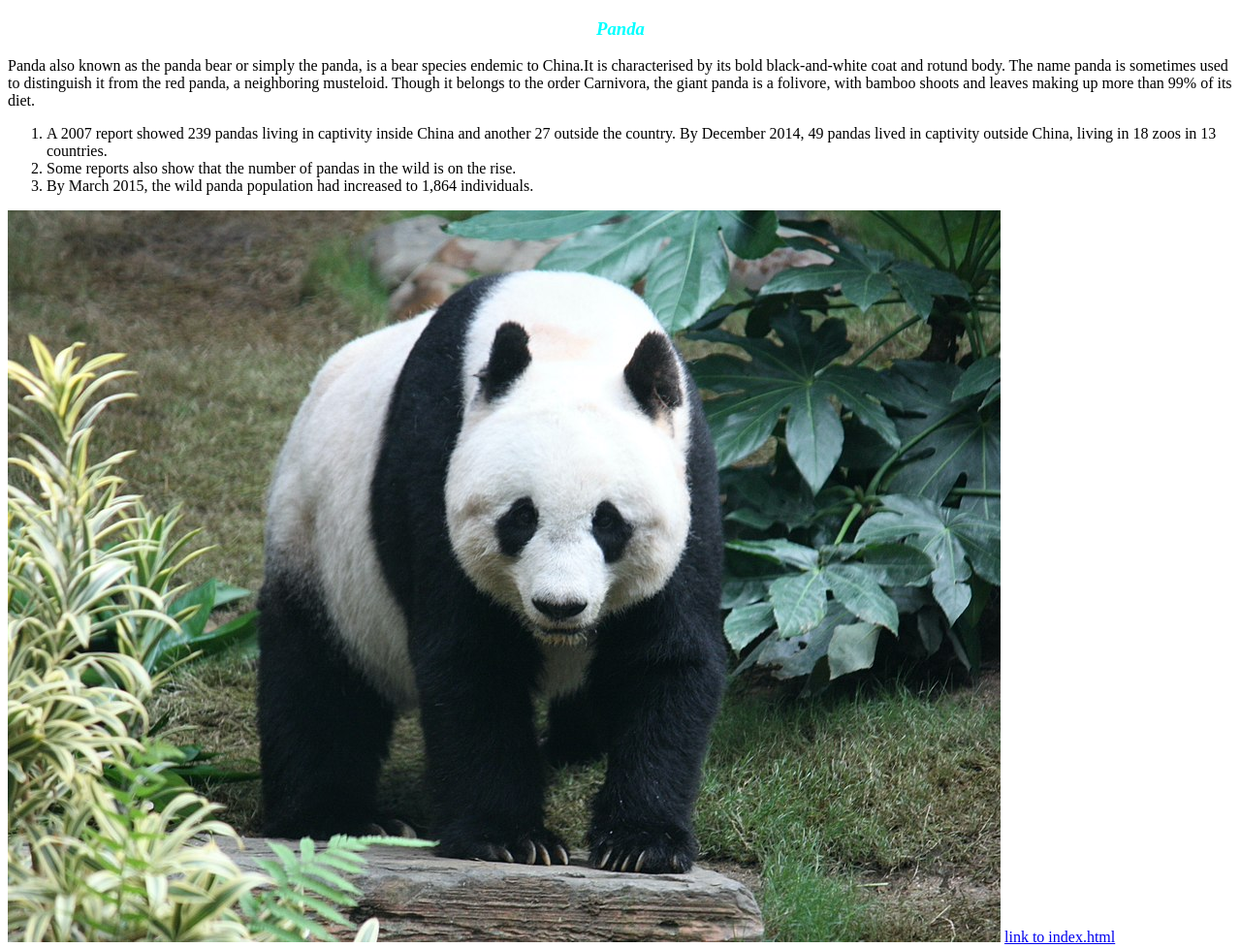
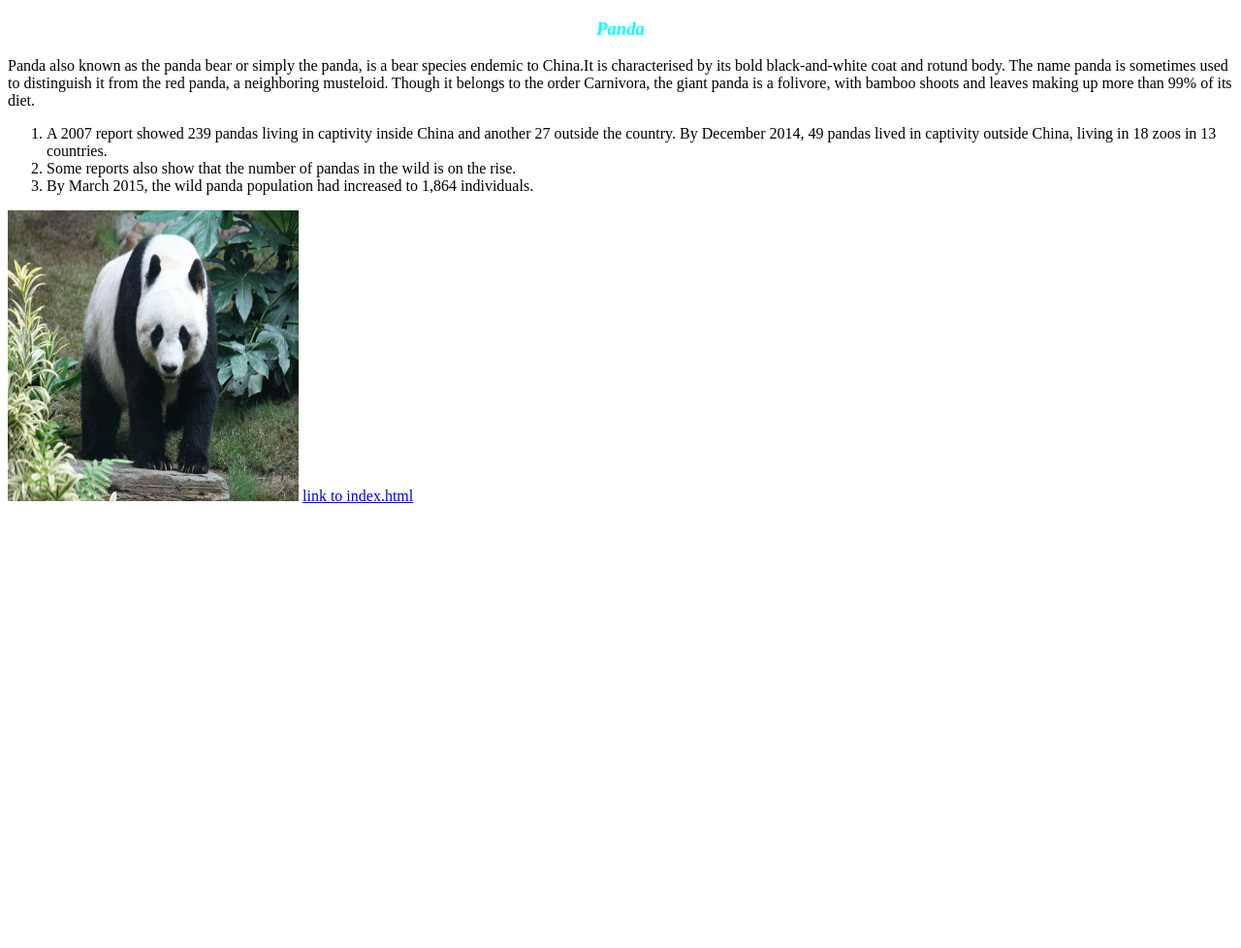
Before and after one commit to 44-563-Web-Apps-F22/44563-webapps-assignment-3-Adi758, a plain HTML site: page bonus.html in a window 1280 px wide. Shown: the whole page at 97% size. After the commit the page ends 800 px from the top, so only its background shows below. Drawn offline with Linux system fonts and the light colour scheme.

Commit message:
Update bonus.html

```diff
--- a/bonus.html
+++ b/bonus.html
@@ -21,7 +21,7 @@
             <li>Some reports also show that the number of pandas in the wild is on the rise.</li>
             <li>By March 2015, the wild panda population had increased to 1,864 individuals.</li>
         </ol>
-        <img src="panda.JPG" alt="bonus">
+        <img src="panda.JPG" height="300" width="300" alt="bonus">
         <a href="index.html">link to index.html</a>
 
 </body>
```
